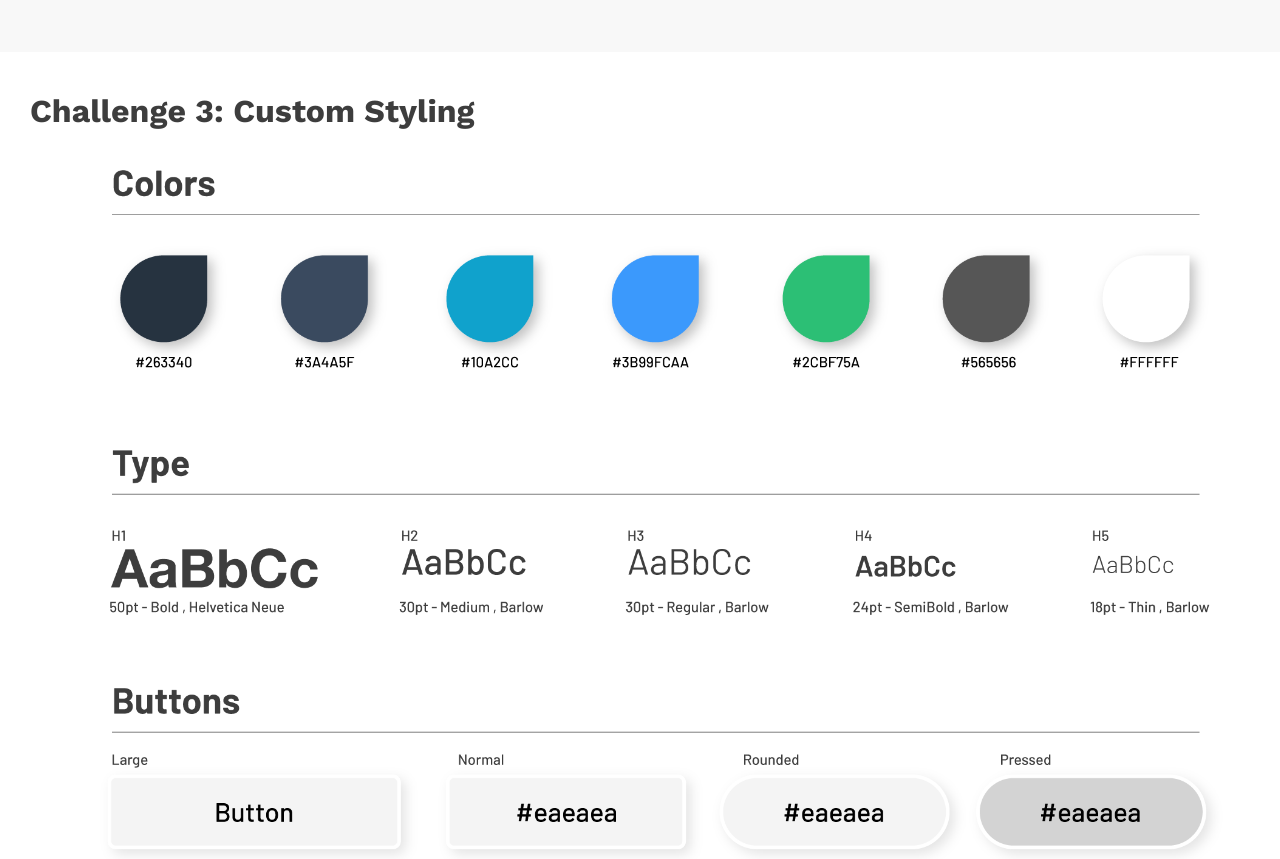
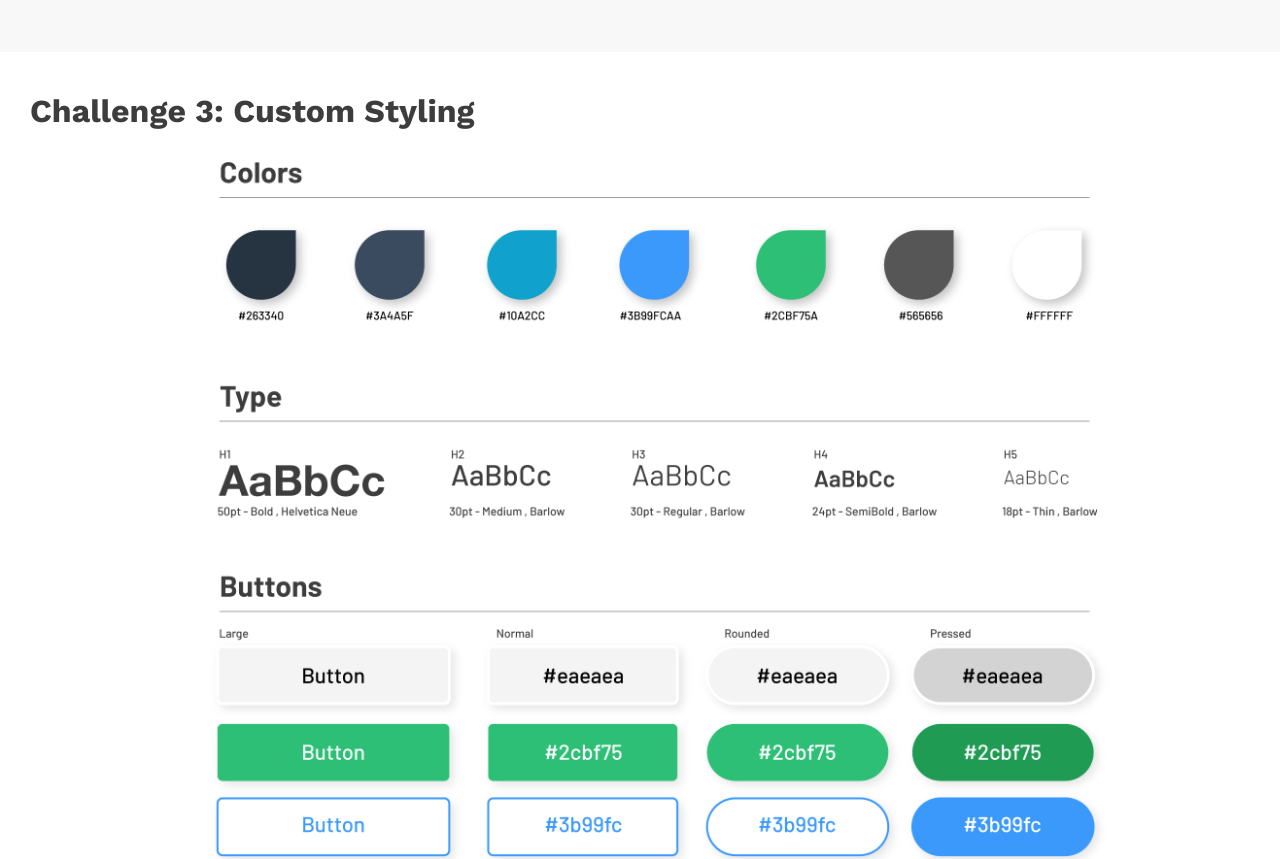
Before and after one commit to carlgwsmith/portfolioredesign, a React (Create React App) app: page /projects/incomesolver in a window 1280 px wide. Shown: the part 3420-4279 px from the top of the page. Built offline with nearby package versions, Linux system fonts and the light colour scheme.

Commit message:
Update StyleGuide.js

```diff
--- a/src/Components/Projects/IncomeSolver/StyleGuide.js
+++ b/src/Components/Projects/IncomeSolver/StyleGuide.js
@@ -2,8 +2,8 @@ import React from 'react';
 import {ProjImage, ProjDetails, StyleGuideContainer } from './ISelements';
 const CustomModels = () => {
   const mockup = {
-    width: "100%",
-    marginLeft:"auto",
+    width: "80%",
+    marginLeft:"10%",
     marginRight:"auto"
   }
   const h2special = {
```
